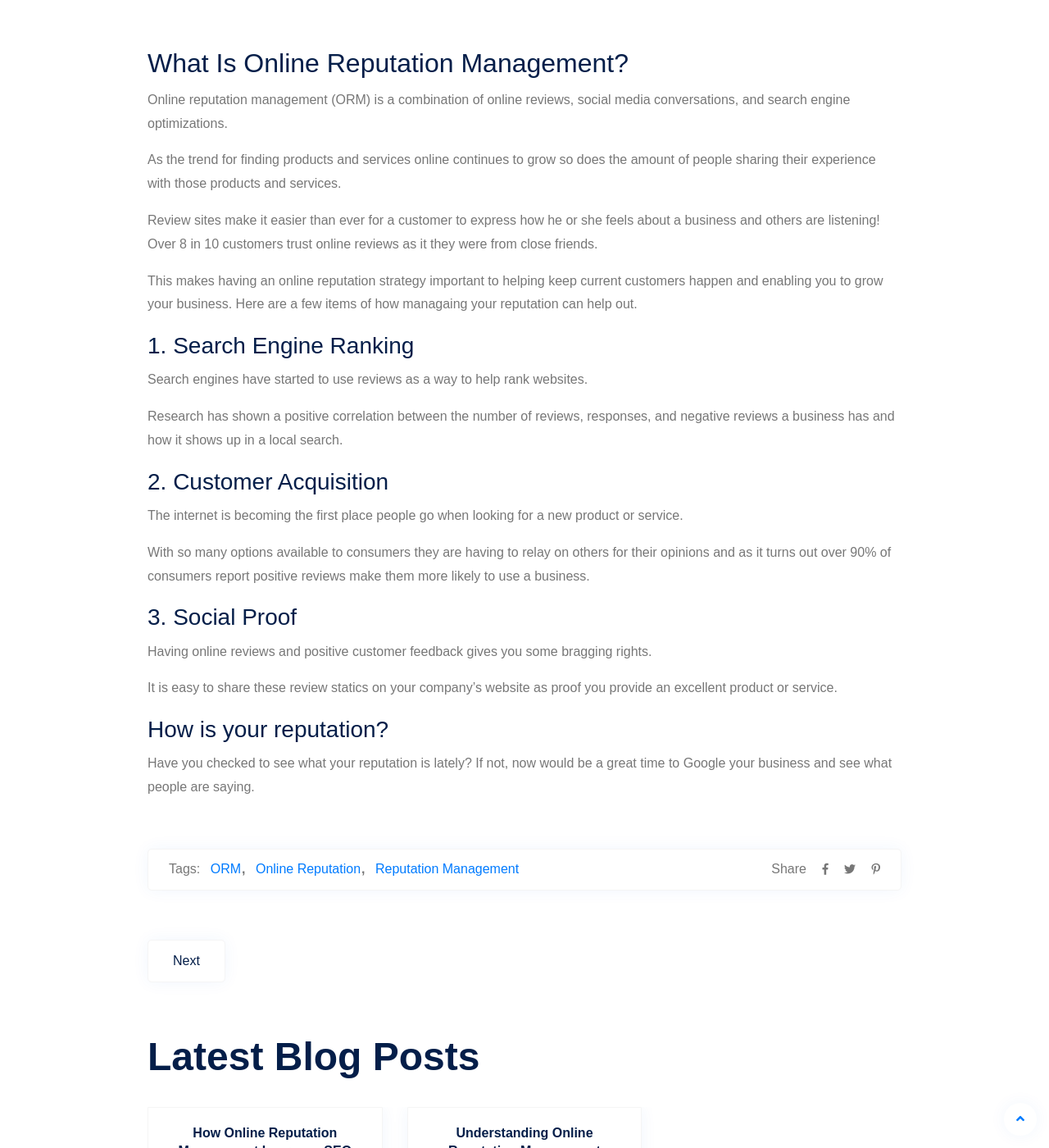
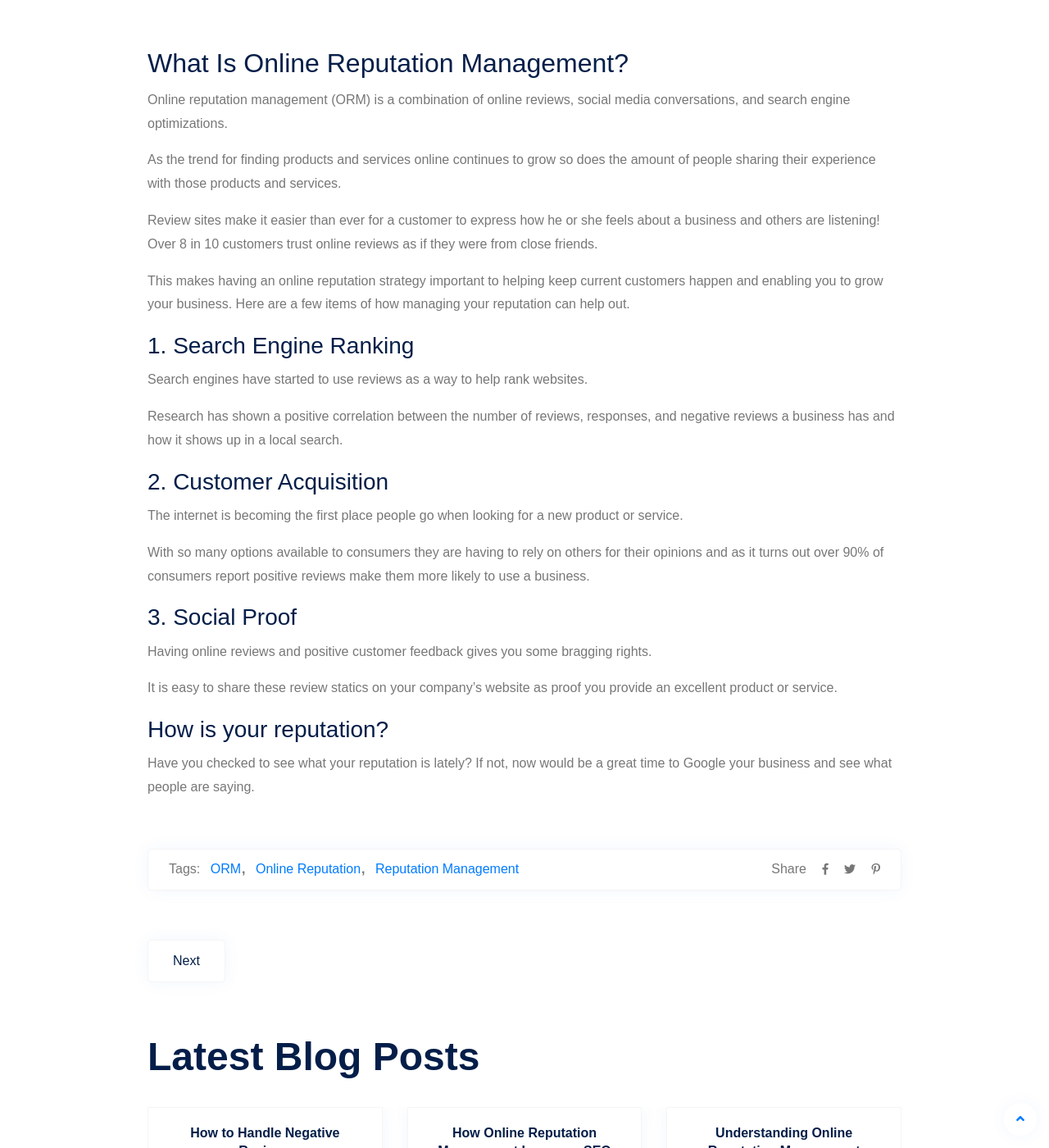
Before and after one commit to Dovera-Insights/dovera-insights, a Jekyll site: the page built from _posts/2021-04-06-understanding-online-reputation-management.md, in a window 1280 px wide and 1400 px high, scrolled down 855 px. Shown: the whole window at 82% size. Built offline with Jekyll 4.4.1, drawn with Linux system fonts in a browser that asks for light colours; some web fonts are replaced.

Commit message:
Added negative reviews and correct spelling in some postings

```diff
--- a/_posts/2021-04-06-understanding-online-reputation-management.md
+++ b/_posts/2021-04-06-understanding-online-reputation-management.md
@@ -14,9 +14,9 @@
 As the trend for finding products and services online continues to grow so does the amount
 of people sharing their experience with those products and services.
 
-Review sites make it easier than ever for a customer to express how he or she feels about a business and others are listening!  Over 8 in 10 customers trust online reviews as it they were from close friends.
+Review sites make it easier than ever for a customer to express how he or she feels about a business and others are listening!  Over 8 in 10 customers trust online reviews as if they were from close friends.
 
-This makes having an online reputation strategy important to helping keep current customers happen and enabling you to grow your business.  Here are a few items of how managaing your reputation can help out.
+This makes having an online reputation strategy important to helping keep current customers happen and enabling you to grow your business.  Here are a few items of how managing your reputation can help out.
 
 ### 1. Search Engine Ranking
 
@@ -28,7 +28,7 @@
 
 The internet is becoming the first place people go when looking for a new product or service.
 
-With so many options available to consumers they are having to relay on others for their opinions and as it turns out over 90% of consumers report positive reviews make them more likely to use a business.
+With so many options available to consumers they are having to rely on others for their opinions and as it turns out over 90% of consumers report positive reviews make them more likely to use a business.
 
 ### 3. Social Proof
 
```
Also changed, not shown: _posts/2021-04-12-online-reputation-seo.md (+4 -4 lines), _posts/2021-04-22-how-to-handle-negative-reviews.md (added, +50 -0 lines).
